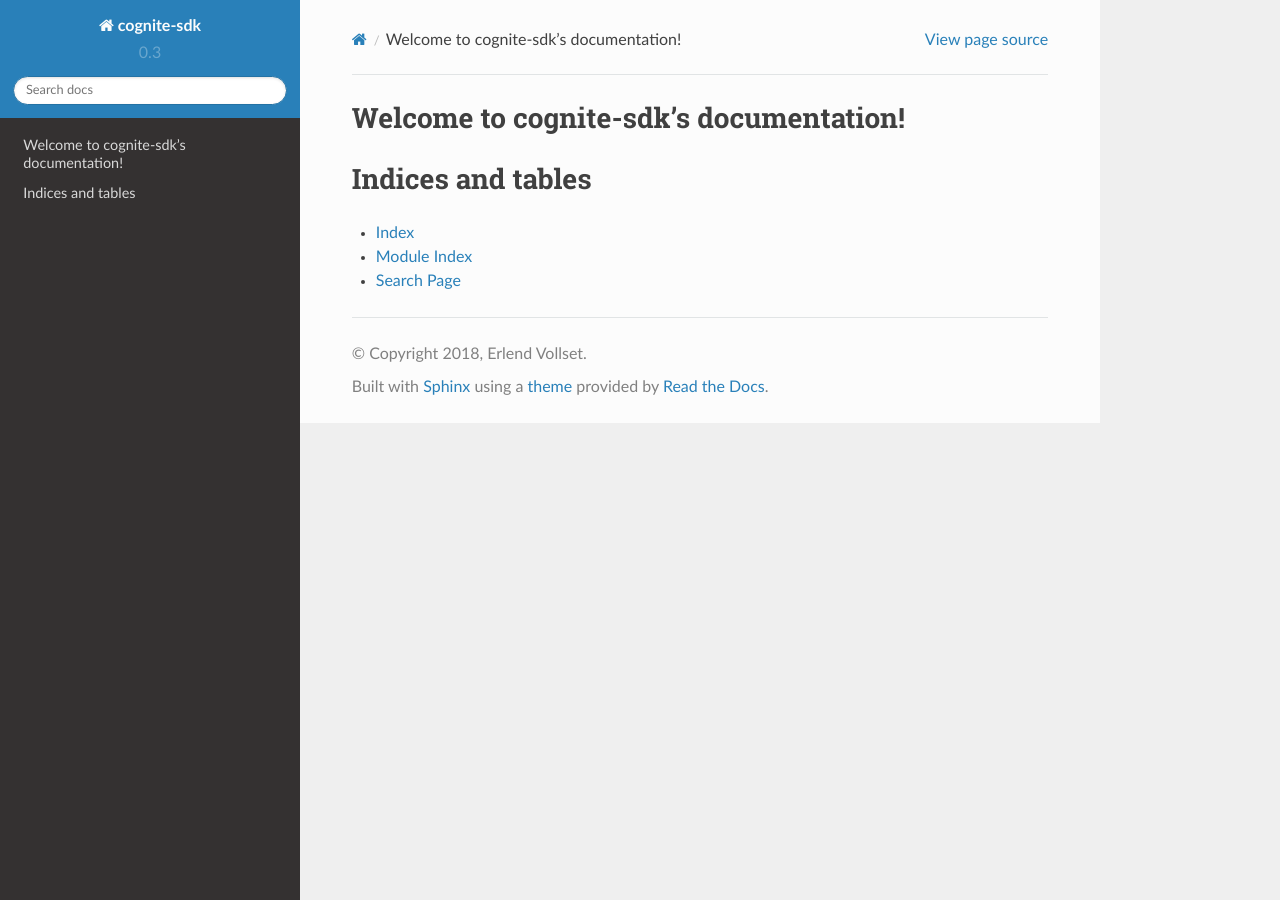
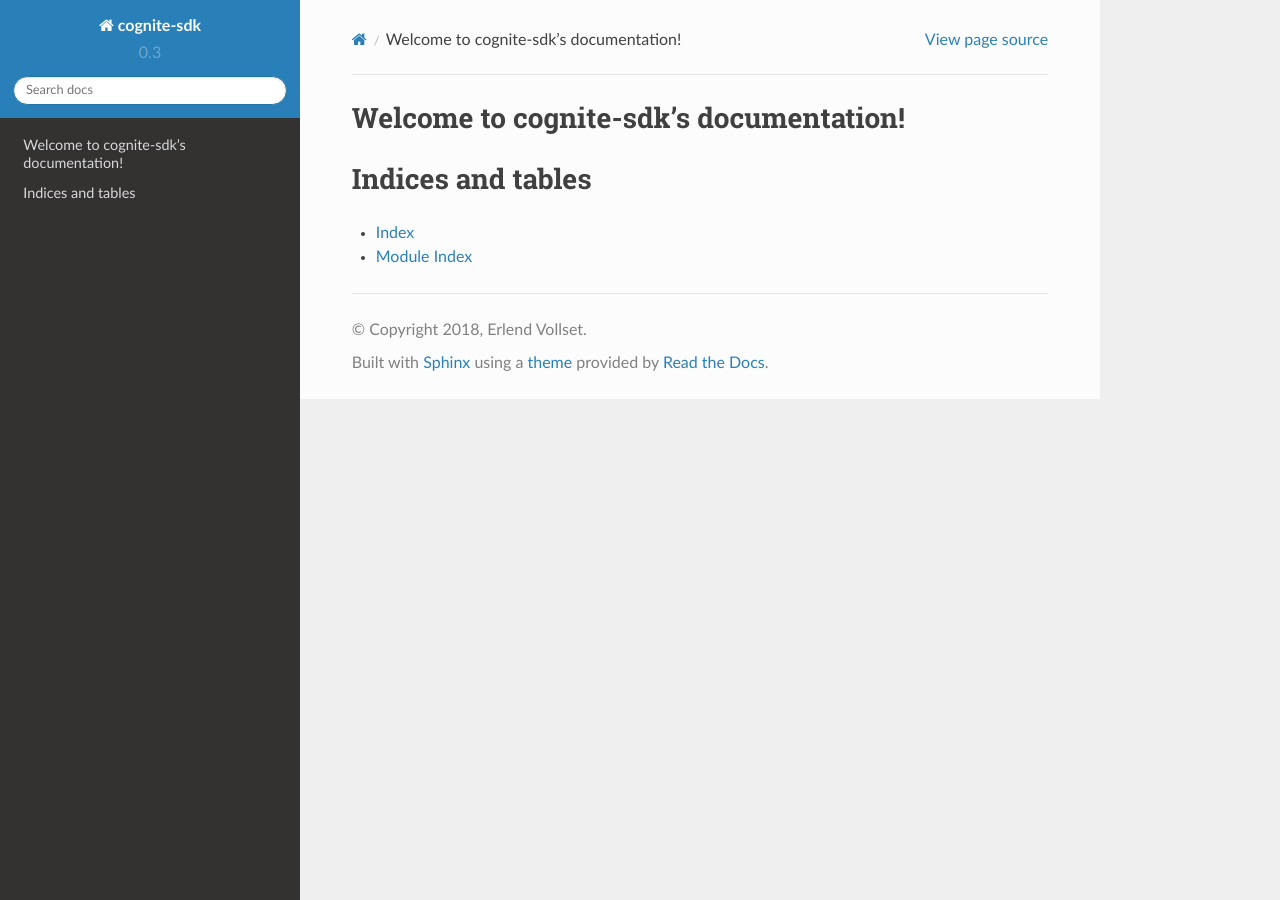
Before and after one commit to cognitedata/cognite-sdk-python, a Sphinx documentation site: the page built from docs/source/index.rst, in a window 1280 px wide. Built offline with Sphinx 7.4.7 and the Read the Docs theme 2.0.0, drawn with Linux system fonts in a browser that asks for light colours.

Commit message:
Update .rst files

```diff
--- a/docs/source/cognite.rst
+++ b/docs/source/cognite.rst
@@ -4,9 +4,6 @@
     :members:
     :undoc-members:
     :show-inheritance:
-
-Submodules
-----------
 
 assets module
 ----------------------
--- a/docs/source/index.rst
+++ b/docs/source/index.rst
@@ -17,4 +17,3 @@
 
 * :ref:`genindex`
 * :ref:`modindex`
-* :ref:`search`
```
